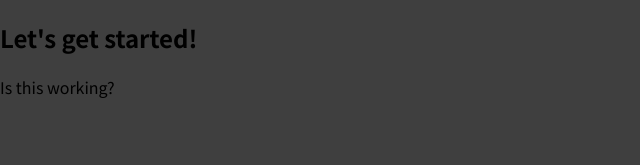
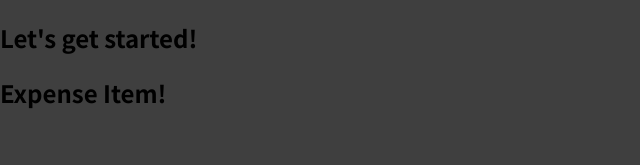
Before and after one commit to joelplotnik/MoneyPocket, a JavaScript app: page / in a window 1280 px wide. Shown: the top 165 px of the page, without its empty margins (0-640 px from the left). Built offline with nearby package versions, Linux system fonts and the light colour scheme.

Commit message:
Build a custom ExpenseItem component

```diff
--- a/src/App.js
+++ b/src/App.js
@@ -1,8 +1,10 @@
+import ExpenseItem from "./components/ExpenseItem";
+
 function App() {
   return (
     <div>
       <h2>Let's get started!</h2>
-      <p>Is this working?</p>
+      <ExpenseItem></ExpenseItem>
     </div>
   );
 }
--- /dev/null
+++ b/src/components/ExpenseItem.js
@@ -0,0 +1,5 @@
+function ExpenseItem() {
+  return <h2>Expense Item!</h2>;
+}
+
+export default ExpenseItem;
```
Also changed, not shown: 1 other file (tests, documents, lock files or other folders).
